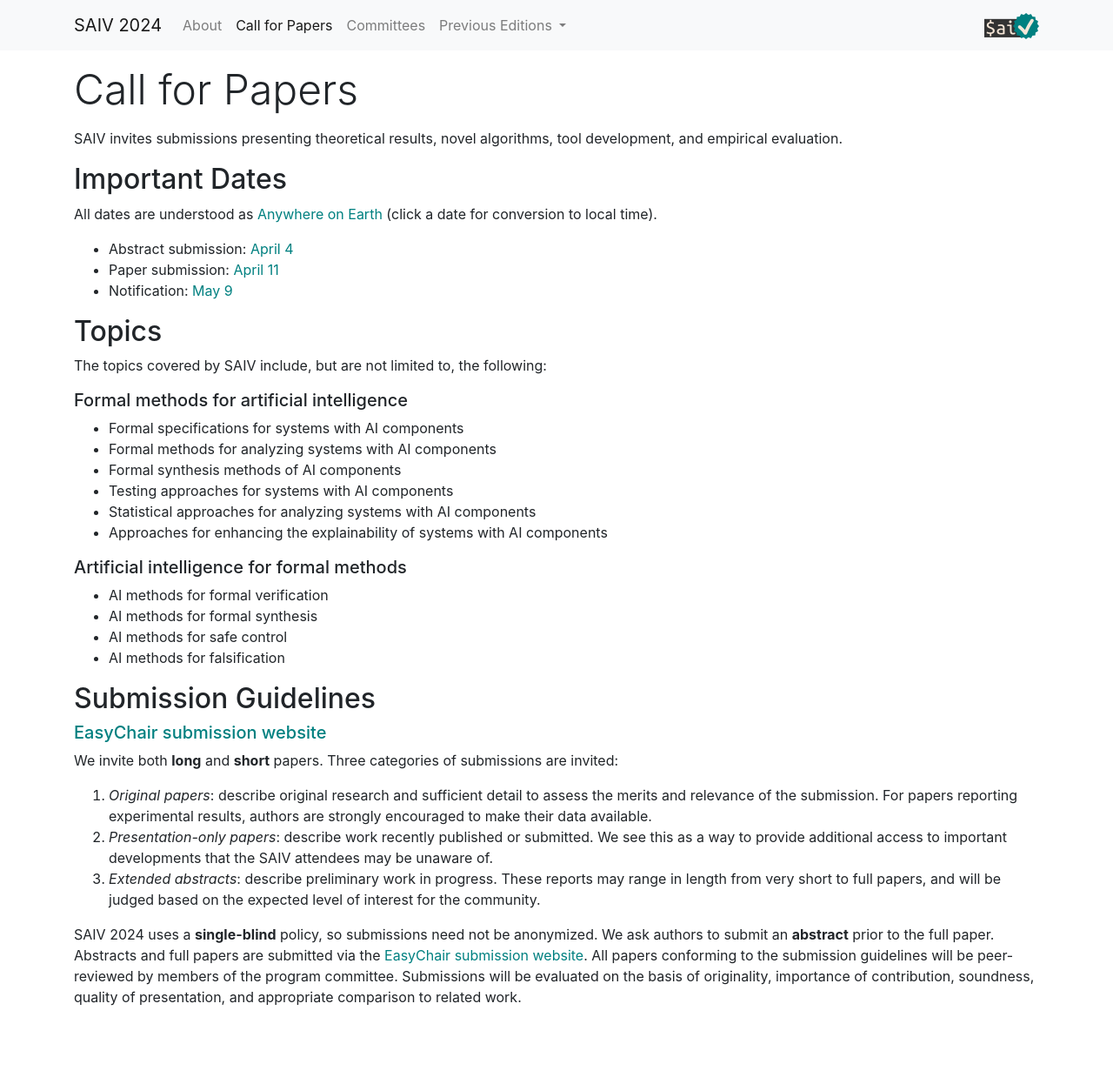
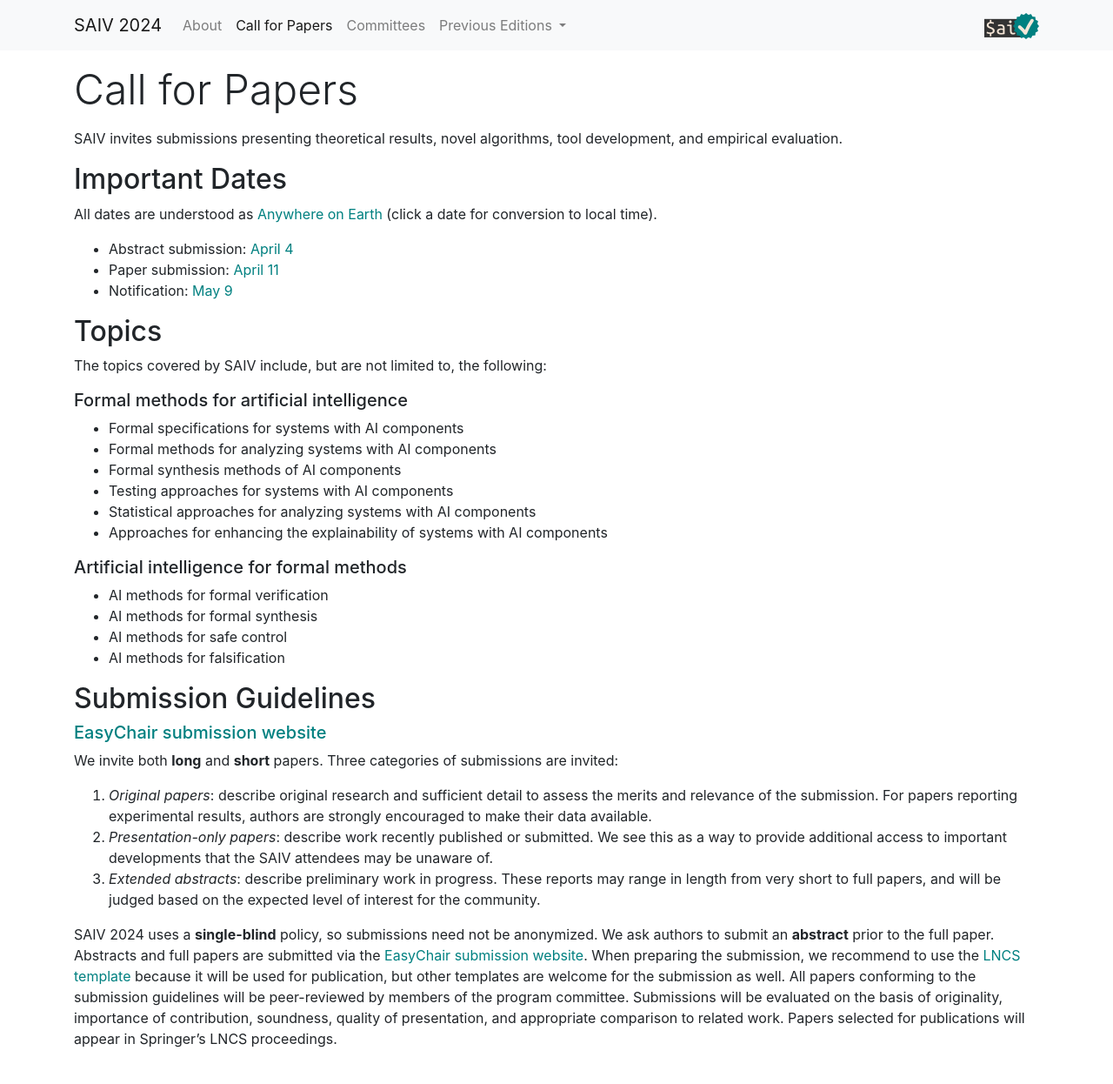
Before and after one commit to SAIV-conference/2025, a Jekyll site: the page built from call/index.md, in a window 1280 px wide. Shown: the whole page at 87% size. Built offline with Jekyll 4.4.1, drawn with Linux system fonts in a browser that asks for light colours; before the commit the page ends 1198 px from its top, so only the background shows below that.

Commit message:
add LNCS notice

```diff
--- a/call/index.md
+++ b/call/index.md
@@ -48,5 +48,7 @@ Three categories of submissions are invited:
 SAIV 2024 uses a **single-blind** policy, so submissions need not be anonymized.
 We ask authors to submit an **abstract** prior to the full paper.
 Abstracts and full papers are submitted via the [EasyChair submission website](https://easychair.org/conferences/?conf=saiv2024).
+When preparing the submission, we recommend to use the [LNCS template](https://www.springer.com/gp/computer-science/lncs/conference-proceedings-guidelines) because it will be used for publication, but other templates are welcome for the submission as well.
 All papers conforming to the submission guidelines will be peer-reviewed by members of the program committee.
 Submissions will be evaluated on the basis of originality, importance of contribution, soundness, quality of presentation, and appropriate comparison to related work.
+Papers selected for publications will appear in Springer's LNCS proceedings.
```
